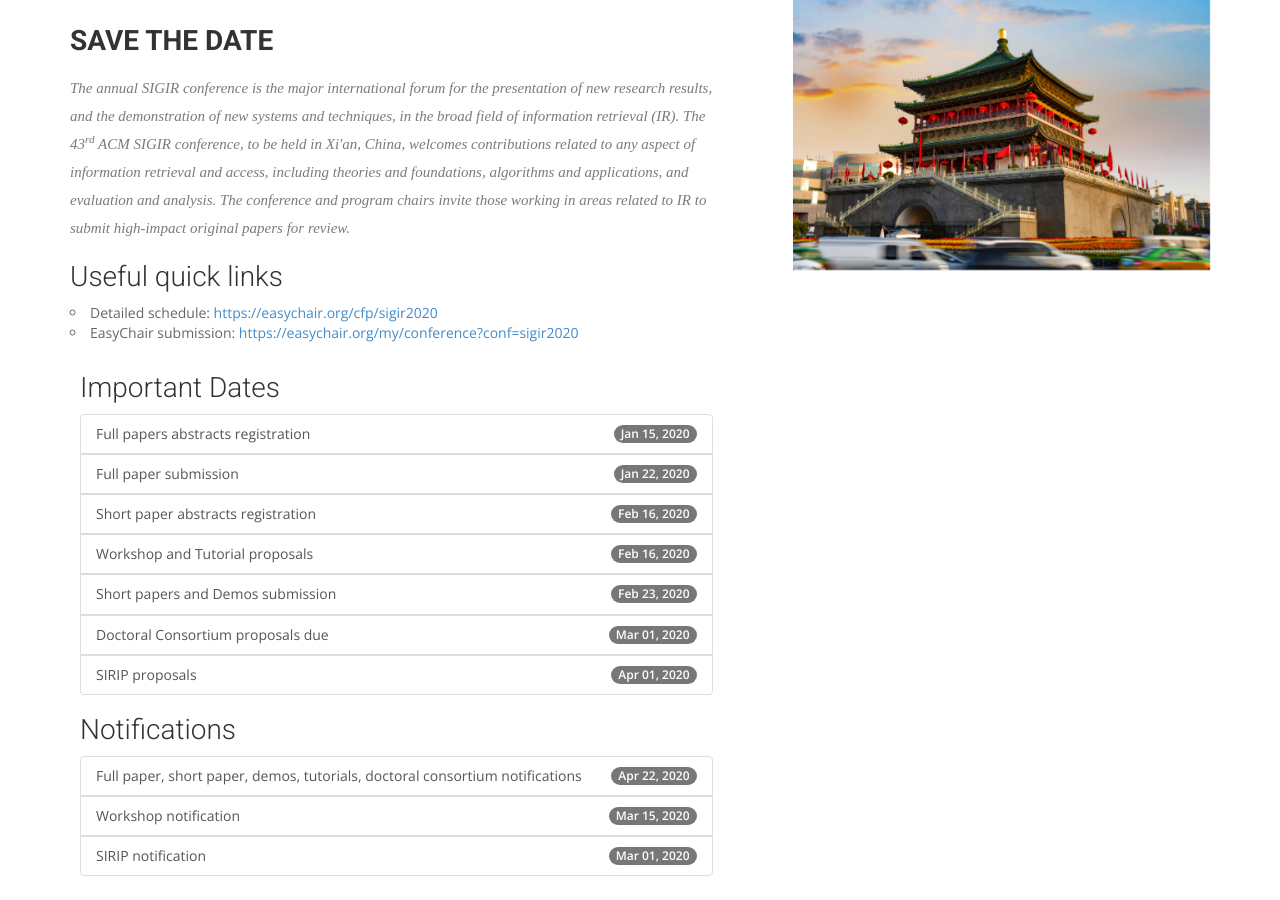
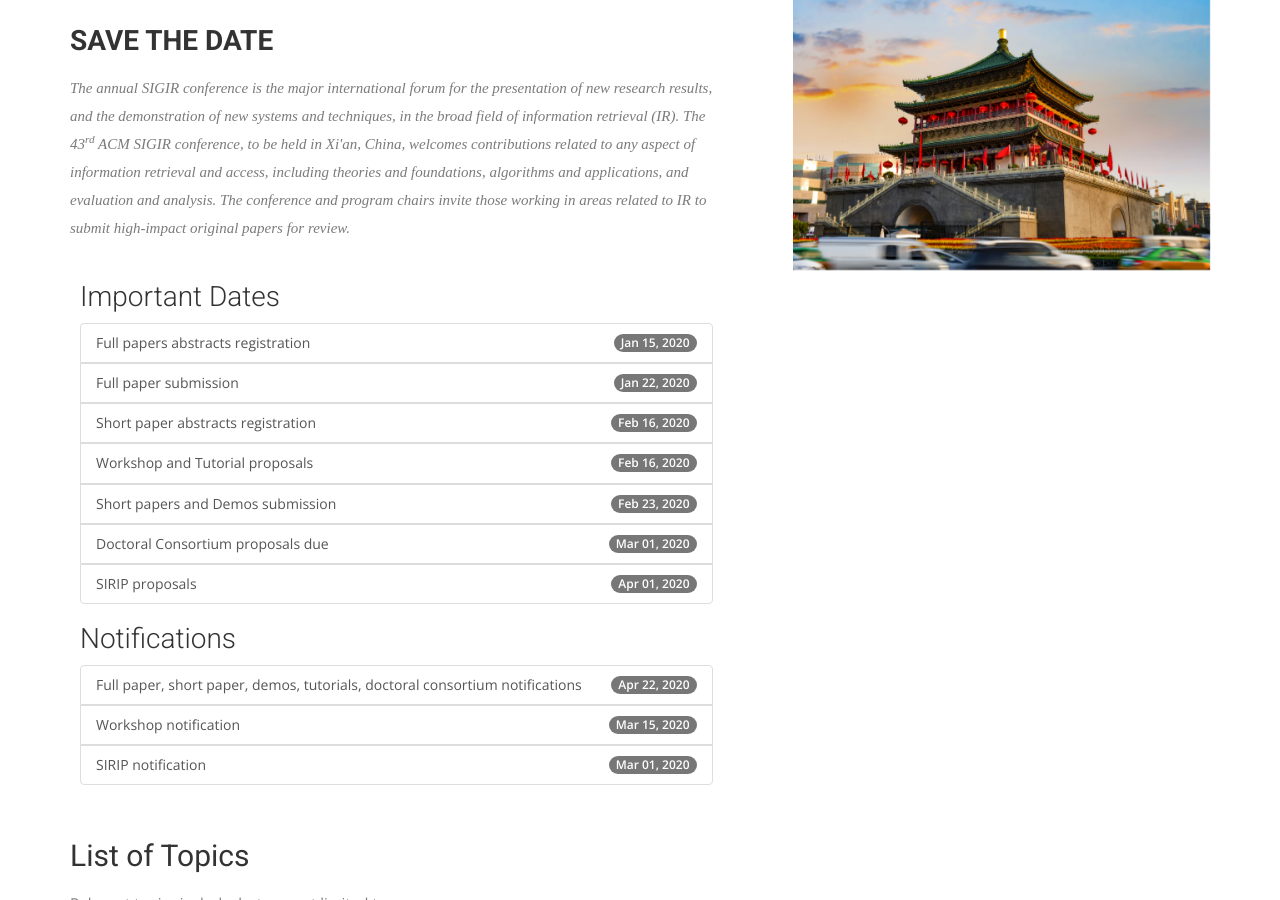
Before and after one commit to LongPhilXia/testLandingPage, a Jekyll site: the page built from index.html, in a window 1280 px wide and 900 px high, scrolled down 783 px. Built offline with Jekyll 4.4.1, drawn with Linux system fonts in a browser that asks for light colours; nearby versions of some CDN libraries; some web fonts are replaced.

Commit message:
Update index.html

```diff
--- a/index.html
+++ b/index.html
@@ -34,12 +34,6 @@ permalink: /
                 The 43<sup>rd</sup> ACM SIGIR conference, to be held in Xi'an, China, welcomes contributions related to any aspect of information retrieval and access, including theories and foundations, algorithms and applications, and evaluation and analysis.
                 The conference and program chairs invite those working in areas related to IR to submit high-impact original papers for review.
             </p>
-
-            <h3>Useful quick links</h3>
-            <ul class="list">
-              <li>Detailed schedule: <a href="https://easychair.org/cfp/sigir2020">https://easychair.org/cfp/sigir2020</a></li>
-              <li>EasyChair submission: <a href="https://easychair.org/my/conference?conf=sigir2020">https://easychair.org/my/conference?conf=sigir2020</a></li>
-            </ul>
 
 
 
```
